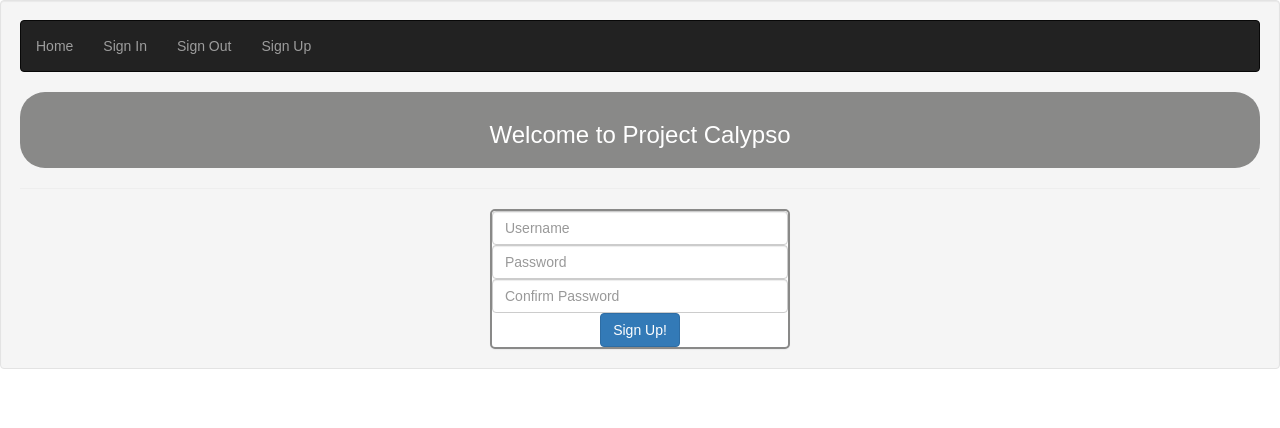
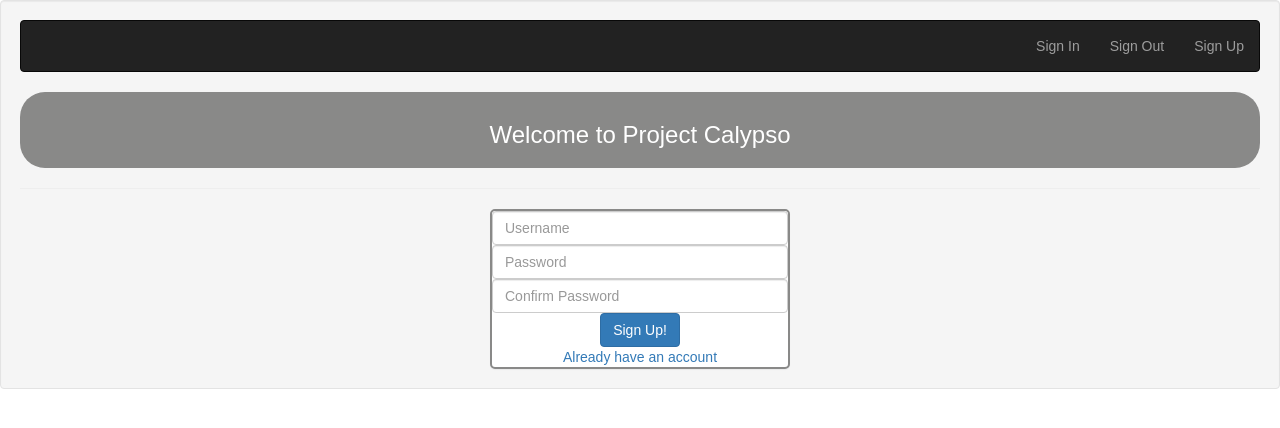
Before and after one commit to qSam/project-calypso-client, a React (Create React App) app: page / in a window 1280 px wide. Shown: the top 428 px of the page. Built offline with nearby package versions, Linux system fonts and the light colour scheme.

Commit message:
Update SignIn Component CS

```diff
--- a/src/components/auth/signin.js
+++ b/src/components/auth/signin.js
@@ -28,14 +28,13 @@ class Signin extends Component {
 
     const renderField = ({ input, label, type, meta: { touched, error } }) => (
       <fieldset>
-      <label>{label}</label>
       <input {...input} placeholder={label} type={type} className="form-control"/>
       {touched && (error && <span className="Error">{error}</span>)}
       </fieldset>
     );
 
     return (
-      <form onSubmit={handleSubmit(this.handleFormSubmit.bind(this))}>
+      <form onSubmit={handleSubmit(this.handleFormSubmit.bind(this))} className="panel panel-default form-border">
 
         <Field name="username" component={renderField} type="text"
         label="Username"/>
--- a/src/components/auth/signup.js
+++ b/src/components/auth/signup.js
@@ -2,6 +2,7 @@ import React, {Component} from 'react';
 import {Field, reduxForm} from 'redux-form';
 import * as actions from '../../actions';
 import {connect} from 'react-redux';
+import {Link} from 'react-router';
 import '../../App.css';
 
 
@@ -49,6 +50,8 @@ class Signup extends Component {
 
         {this.renderAlert()}
         <button action="submit" className="btn btn-primary">Sign Up!</button>
+        <br />
+        <span> <Link to="/signin">Already have an account</Link></span>
       </form>
 
     );
--- a/src/components/header.js
+++ b/src/components/header.js
@@ -6,9 +6,6 @@ export class Header extends Component {
 
   renderLinks(){
     return [
-      <li className="nav-item" key={4} >
-        <Link className="nav-link" to="/home">Home</Link>
-      </li>,
       <li className="nav-item" key={2} >
         <Link className="nav-link" to="/signin">Sign In</Link>
       </li>,
@@ -24,7 +21,7 @@ export class Header extends Component {
   render(){
     return (
       <nav className="navbar navbar-inverse bg-primary">
-        <ul className="nav navbar-nav">
+        <ul className="nav navbar-nav pull-right">
           {this.renderLinks()}
         </ul>
       </nav>
```
